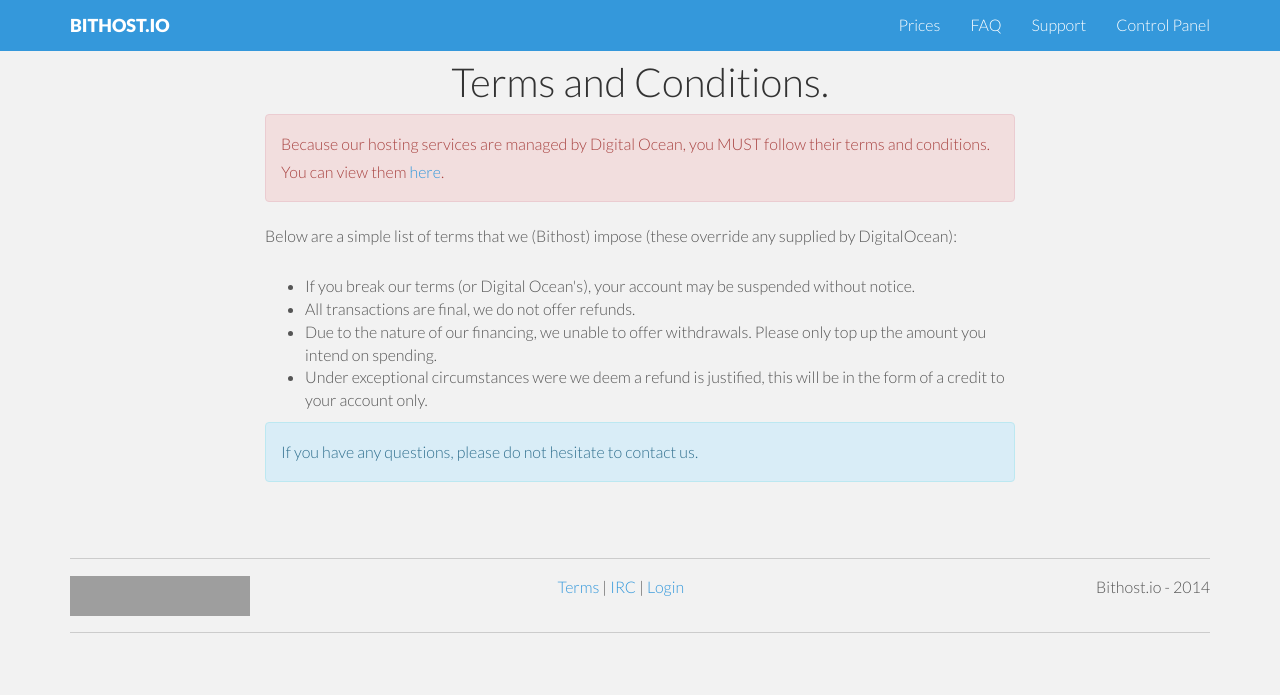
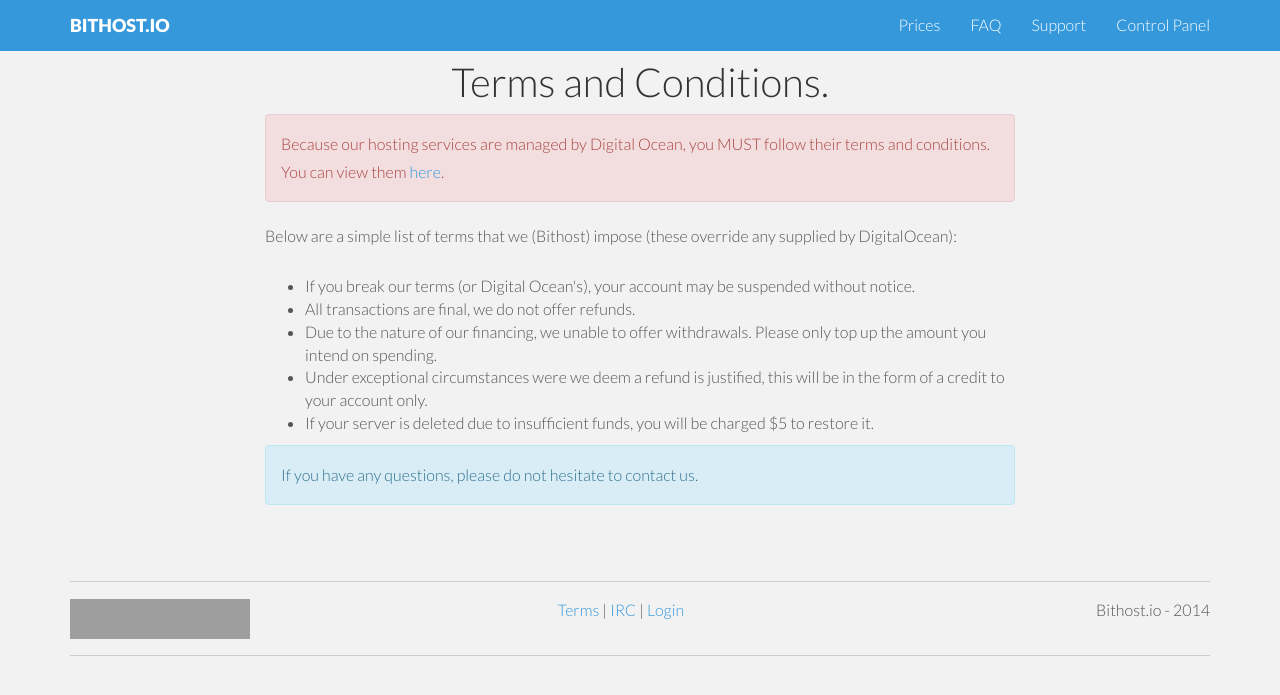
Before and after one commit to bithostio/www.bithost.io, a Jekyll site: the page built from terms/index.html, in a window 1280 px wide, cut to the strip 0-695 px from the top of the page. Built offline with Jekyll 4.4.1, drawn with Linux system fonts in a browser that asks for light colours; nearby versions of some CDN libraries; Markdown is read by kramdown in place of the engine named in the settings; a script that is not in the unit is left out; grey boxes are pictures that could not be loaded.

Commit message:
If your server is deleted due to insufficient funds, you will be charged $5 to restore it.

```diff
--- a/terms/index.html
+++ b/terms/index.html
@@ -24,6 +24,7 @@ title: Terms and Conditions
         <li>All transactions are final, we do not offer refunds.</li>
         <li>Due to the nature of our financing, we unable to offer withdrawals. Please only top up the amount you intend on spending.</li>
         <li>Under exceptional circumstances were we deem a refund is justified, this will be in the form of a credit to your account only.</li>
+        <li>If your server is deleted due to insufficient funds, you will be charged $5 to restore it.</li>
       </ul>
 
       <p class="alert alert-info">
```
